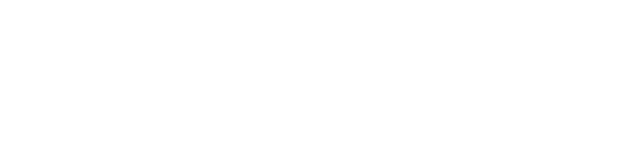
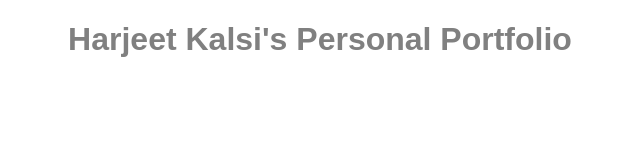
Before and after one commit to harjeetkalsi/personal_portfolio, a plain HTML site: page index.html in a window 1280 px wide. Shown: the whole page, without its empty margins (320-960 px from the left). Drawn offline with Linux system fonts and the light colour scheme.

Commit message:
Added a title to my webpage

```diff
--- a/index.html
+++ b/index.html
@@ -1,6 +1,7 @@
 <!DOCTYPE html>
 
 <head>
+    <link rel="stylesheet" type="text/css" href="style.css"/>
 
 </head>
 
@@ -8,7 +9,7 @@
 <body>
 
     <header>
-
+    <h1>Harjeet Kalsi's Personal Portfolio</h1>
     </header>
 
     <main>
--- a/style.css
+++ b/style.css
@@ -0,0 +1,7 @@
+
+
+h1{
+    color: grey;
+    text-align: center;
+    font-family: sans-serif;
+}
```
